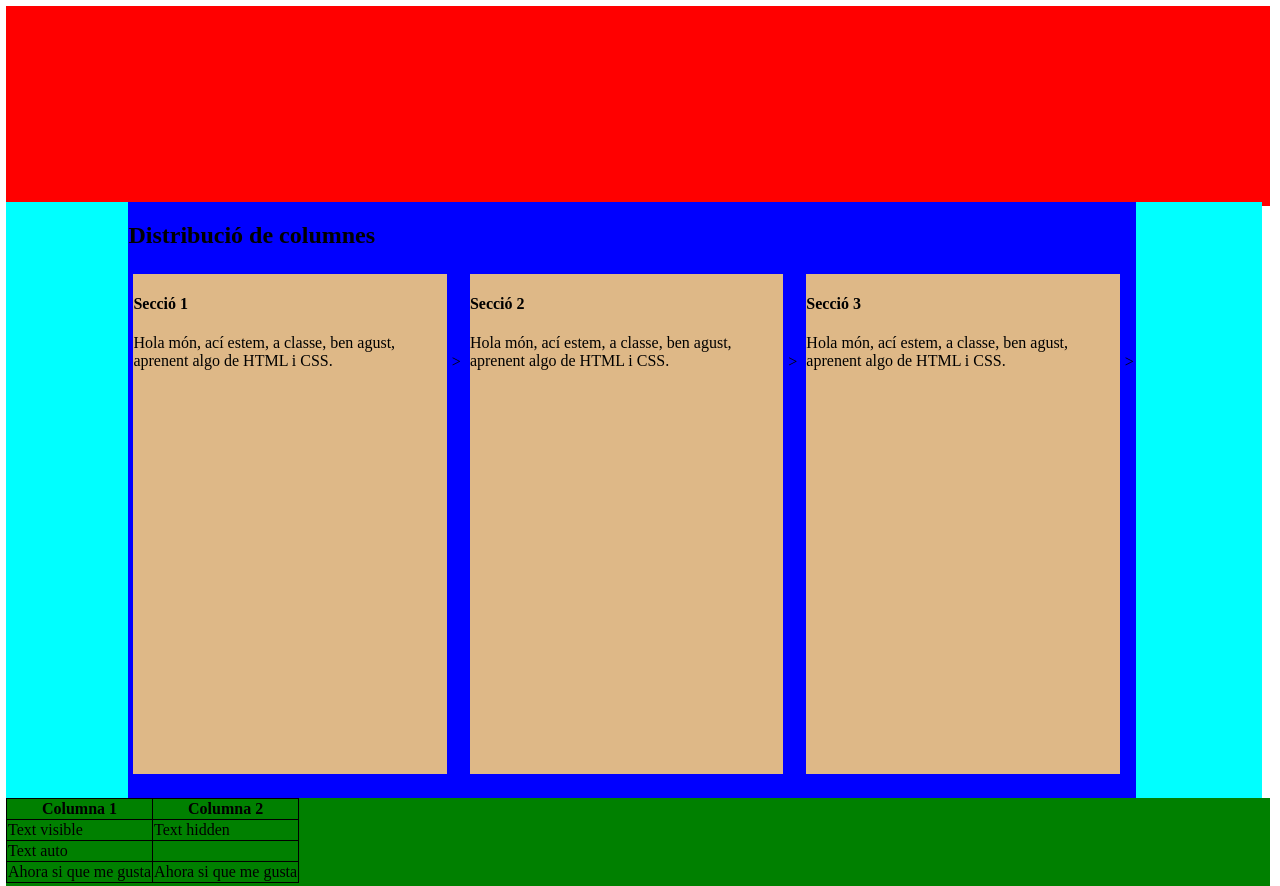
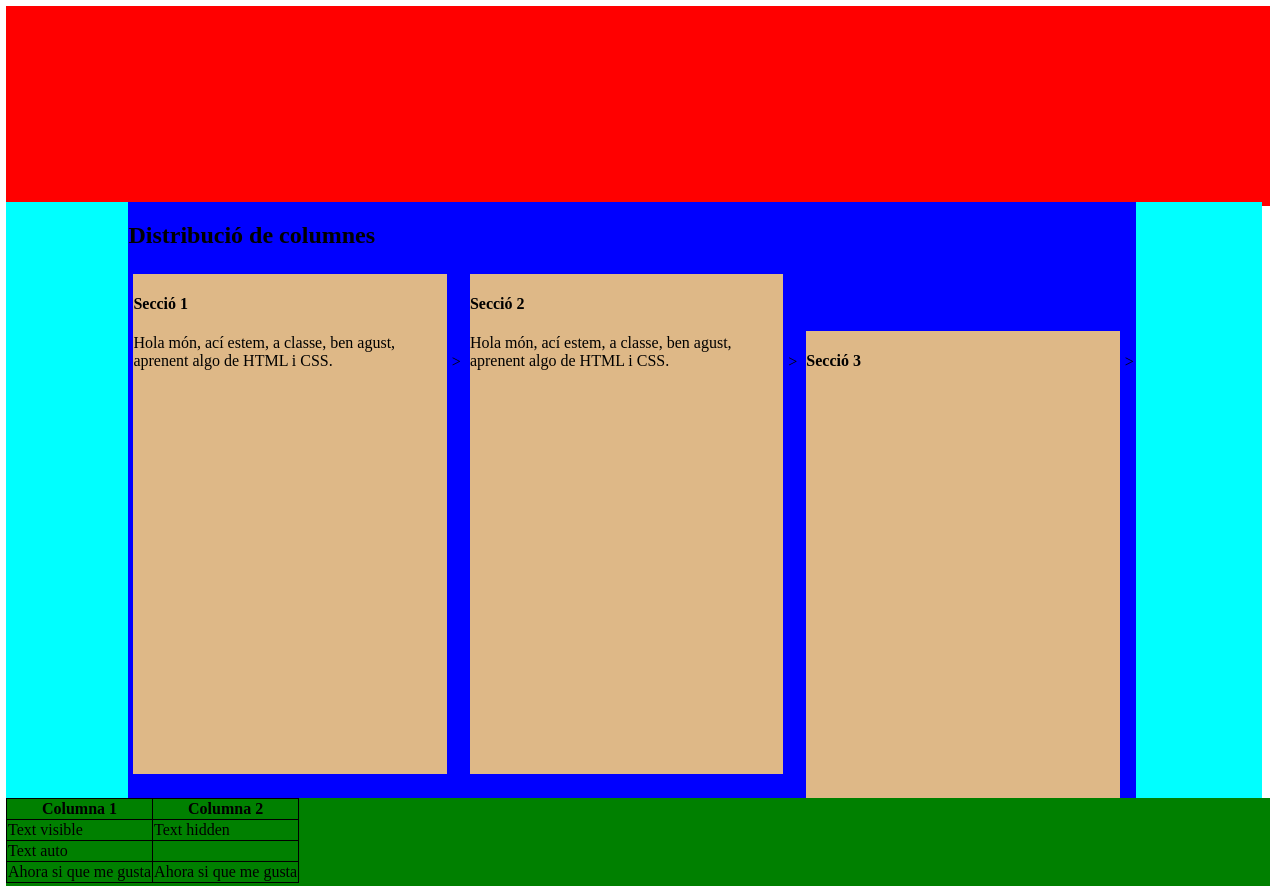
Before and after one commit to PauSubdelegado/trabajoGitHub, a plain HTML site: page index.html in a window 1280 px wide. Shown: the top 886 px of the page. Drawn offline with Linux system fonts and the light colour scheme.

Commit message:
Corrección definitiva ahora si que si

```diff
--- a/index.html
+++ b/index.html
@@ -25,7 +25,6 @@
         </section>>
         <section>
             <h4>Secció 3</h4>
-            <p>Hola món, ací estem, a classe, ben agust, aprenent algo de HTML i CSS.</p>
         </section>>
     </main>
     <aside></aside>
```
